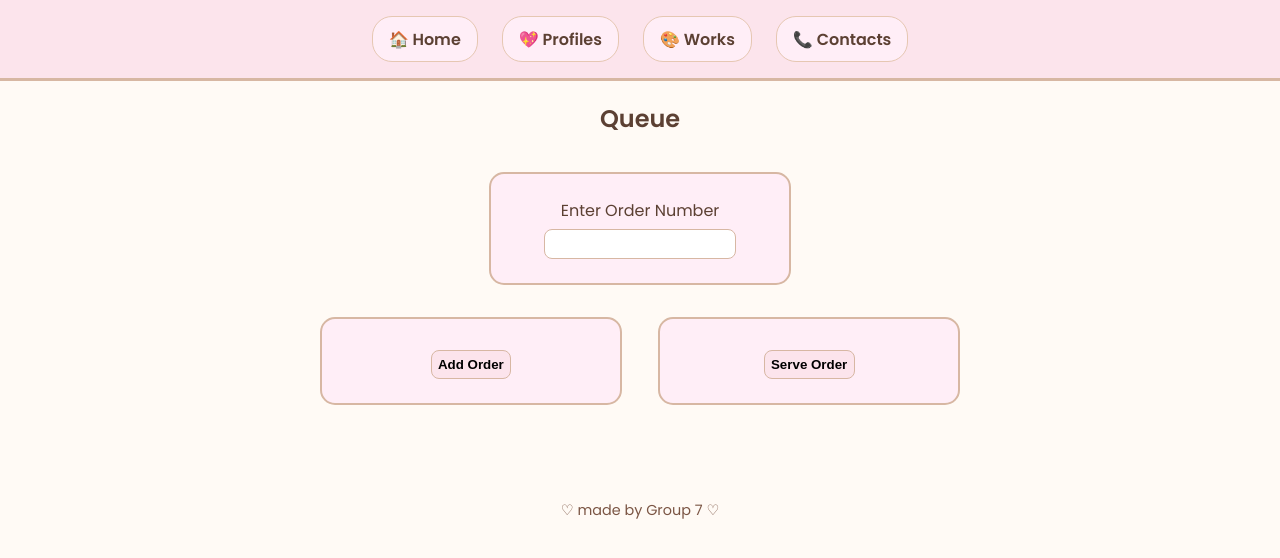
After one commit to clarkentabz-art/Group7_DSA, a Flask app: page /queue in a window 1280 px wide. The commit adds this page. Shown: the top 558 px of the page. Run offline with Flask 3, Linux system fonts and the light colour scheme.

Commit message:
test for queue

```diff
--- a/app.py
+++ b/app.py
@@ -1,10 +1,47 @@
 from flask import Flask, render_template, request
-from linkedlist import LinkedList
 
 app = Flask(__name__)
 
-# 🌸 Initialize the linked list
-linked_list = LinkedList()
+class Node:
+    def __init__(self, data):
+        self.data = data
+        self.next = None
+
+class Queue:
+    def __init__(self):
+        self.head = None
+        self.tail = None
+
+    def enqueue(self, data):
+        new_node = Node(data)
+        if self.head is None:
+            self.head = new_node
+            self.tail = new_node
+            return
+        else:
+            self.tail.next = new_node
+            self.tail = new_node
+
+    def dequeue(self):
+            current = self.head
+            self.head = self.head.next
+            if self.head is None:
+                self.tail = None
+            return current.data
+
+    def display(self):
+        if self.head is None:
+            return None
+        else:
+            current = self.head
+            queue = []
+            while current:
+                queue.append(current.data)
+                current = current.next
+            list = (' '.join(queue))
+            return  list
+
+cashier = Queue()
 
 @app.route('/')
 def home():
@@ -25,31 +62,16 @@ def works():
         operation = request.form.get('operation')
     return render_template('works.html', result=result)
 
-@app.route('/linkedlist', methods=['GET', 'POST'])
-def linkedlist():
-    result = ""
-
-    if request.method == 'POST':
-        action = request.form.get('action')
-        value = request.form.get('value')
-
-        if action == 'insert_beginning':
-            result = linked_list.insert_at_beginning(value)
-        elif action == 'insert_end':
-            result = linked_list.insert_at_end(value)
-        elif action == 'remove_beginning':
-            result = linked_list.remove_beginning()
-        elif action == 'remove_end':
-            result = linked_list.remove_end()
-        elif action == 'remove_value':
-            result = linked_list.remove_value(value)
-        elif action == 'search':
-            result = linked_list.search(value)
-
-    list_state = linked_list.display()
-
-    return render_template('linkedlist.html', result=result, list_state=list_state)
-
+@app.route('/queue', methods=['GET', 'POST'])
+def queue():
+    if request.method == "POST":
+        data = str(request.form.get('order', ''))
+        if request.form.get('enterOrder') == 'newOrder':
+            cashier.enqueue(data)
+            result = cashier.display()
+            return render_template('queue.html', result=result)
+    result = cashier.display()
+    return render_template('queue.html', result=result)
 
 if __name__ == '__main__':
     app.run(debug=True)
--- /dev/null
+++ b/templates/queue.html
@@ -0,0 +1,31 @@
+{% extends "base.html" %}
+{% block title %}Queue{% endblock %}
+
+{% block content %}
+<section>
+
+    <h1>Queue</h1>
+
+    <form action="/queue" method="post">
+    <div class="tool-box input">
+        <label for="inputString">Enter Order Number</label>
+        <input type="text" id="inputString" name="order">
+    </div>
+    <br>
+    <div class="tool-box button">
+        <button type="button" name="enterOrder" value="newOrder">Add Order</button>
+    </div>
+
+    <div class="tool-box button">
+        <button type="button" name="finishOrder" value="orderServed">Serve Order</button>
+    </div>
+    </form>
+
+    {% if result %}
+    <div class="result-box">
+        <p>{{ result }}</p>
+    </div>
+    {% endif %}
+
+</section>
+{% endblock %}
--- a/templates/works.html
+++ b/templates/works.html
@@ -4,11 +4,11 @@
 {% block content %}
 <section class="works-section">
 
-    <h2>our queue ✧</h2>
+    <h2>our Works ✧</h2>
 
     <div class="tool-box">
-    <h3>linked list creator</h3>
-    <a href="{{ url_for('linkedlist') }}">
+    <h3>Queue</h3>
+    <a href="{{ url_for('queue') }}">
         <button type="button">open 💌</button>
     </a>
 </div>
```
Also changed, not shown: Backup_folder/app_backup_2.py (added, +55 -0 lines).
